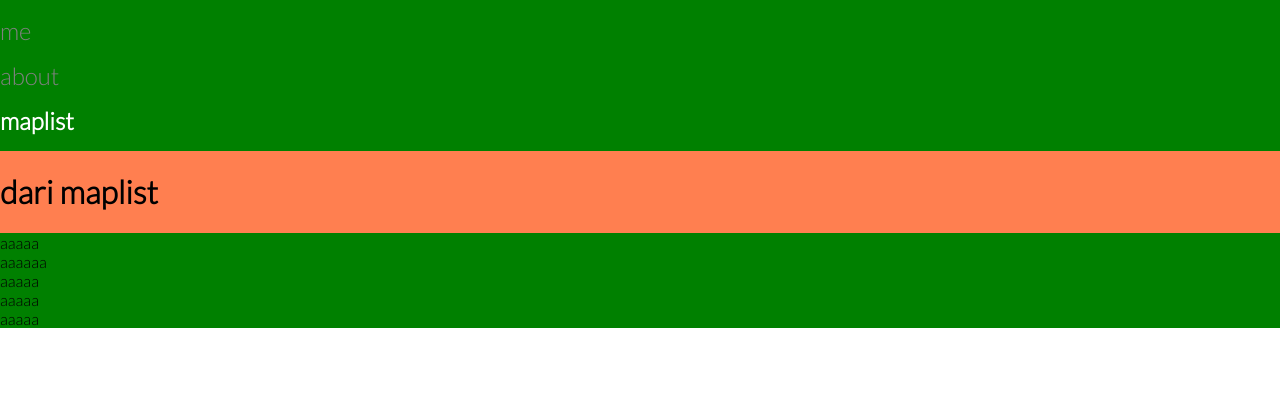
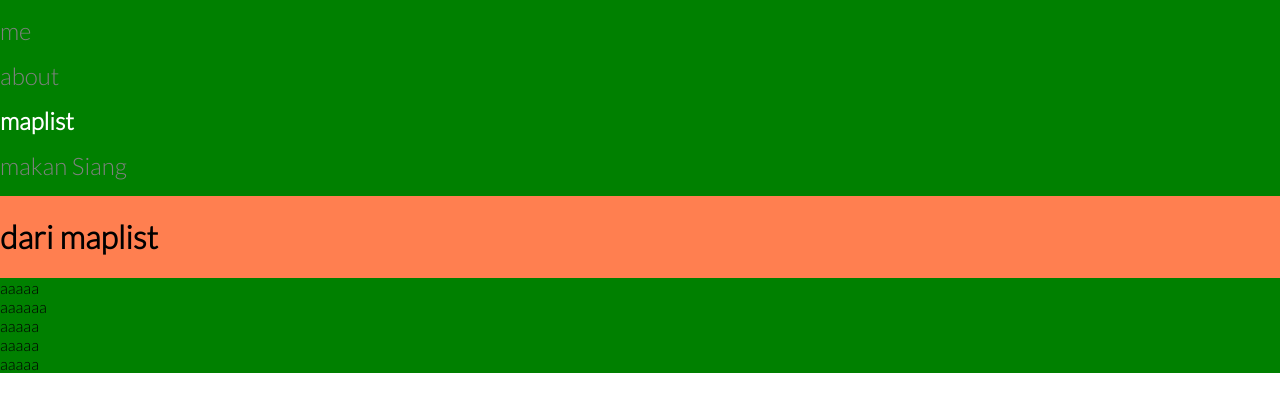
Before and after one commit to dedotikea/me, a React (Create React App) app: page /maplist in a window 1280 px wide. Shown: the top 412 px of the page. Built offline with nearby package versions, Linux system fonts and the light colour scheme.

Commit message:
nambahin hover bold sama route makan siang

```diff
--- a/src/App.css
+++ b/src/App.css
@@ -43,9 +43,10 @@
   color: white;
   position: fixed;
   bottom: 0;
+  right: 0;
 }
 
-.Footer a{
+.Footer a {
   text-decoration: none;
   color: white
 }
@@ -64,8 +65,10 @@
   z-index: 3;
   position: fixed;
   left: 0;
-  font-family: Lato-Light;
-  color: white;
+}
+
+.textNav:hover {
+  font-weight: 900;
 }
 
 .SocialLinks {
@@ -85,3 +88,18 @@
   width: 70%;
   height: 70%;
 }
+
+.SocialLinks img:hover {
+  filter: invert();
+  width: 73.5%;
+  height: 73.5%;
+}
+
+.SocialLinks input:hover {
+  width: 73.5%;
+  height: 73.5%;
+}
+
+.textFooter:hover {
+  font-weight: 900;
+}
--- a/src/Routing.js
+++ b/src/Routing.js
@@ -3,6 +3,7 @@ import Home from './routes/Home';
 import About from './routes/About';
 import MapList from './routes/MapList';
 import ErrorPage from './routes/ErrorPage';
+import MakanSiang from './routes/MakanSiang';
 
 const Routing = () => {
     return (
@@ -11,6 +12,7 @@ const Routing = () => {
                 <Route path='/me' element={<Home></Home>}></Route>
                 <Route path='/about' element={<About></About>}></Route>
                 <Route path='/maplist' element={<MapList></MapList>}></Route>
+                <Route path='/makansiang' element={<MakanSiang></MakanSiang>}></Route>
                 <Route path='/*' element={<ErrorPage></ErrorPage>} errorElement={<ErrorPage></ErrorPage>}></Route>
             </Routes>
         </BrowserRouter>
--- a/src/component/BackgroundChanges.js
+++ b/src/component/BackgroundChanges.js
@@ -27,7 +27,7 @@ const BackgroundChanges = () => {
             setBg((bg) => {
                 return bg === 15 ? 0 : bg + 1;
             })
-        }, 180)
+        }, 150)
         return () => clearInterval(interval)
     }, [])
     return (
--- a/src/component/Footer.js
+++ b/src/component/Footer.js
@@ -2,7 +2,7 @@ const Footer = () => {
     const blank = "_blank";
     return (
         <>
-            art by: <a href="https://www.pixiv.net/en/users/1554775" target={blank}>米山舞</a>
+            art by: <a className="textFooter" href="https://www.pixiv.net/en/users/1554775" target={blank}>米山舞</a>
         </>
     )
 }
--- a/src/component/Navbar.js
+++ b/src/component/Navbar.js
@@ -3,7 +3,7 @@ import { NavLink } from "react-router-dom";
 const Navbar = () => {
     return (
         <>
-            <NavLink style={({ isActive }) => {
+            <NavLink className="textNav" style={({ isActive }) => {
                 return {
                     textDecoration: "none",
                     fontSize: "1.5em",
@@ -11,12 +11,13 @@ const Navbar = () => {
                     margin: "1rem 0",
                     color: isActive ? "white" : "grey",
                     fontWeight: isActive ? "bold" : "",
+
                 }
             }}
                 to={`/me`}>
                 me
             </NavLink>
-            <NavLink style={({ isActive }) => {
+            <NavLink className="textNav" style={({ isActive }) => {
                 return {
                     textDecoration: "none",
                     fontSize: "1.5em",
@@ -29,7 +30,7 @@ const Navbar = () => {
                 to={`/about`}>
                 about
             </NavLink>
-            <NavLink style={({ isActive }) => {
+            <NavLink className="textNav" style={({ isActive }) => {
                 return {
                     textDecoration: "none",
                     fontSize: "1.5em",
@@ -42,6 +43,19 @@ const Navbar = () => {
                 to={`/maplist`}>
                 maplist
             </NavLink>
+            <NavLink className="textNav" style={({ isActive }) => {
+                return {
+                    textDecoration: "none",
+                    fontSize: "1.5em",
+                    display: "block",
+                    margin: "1rem 0",
+                    color: isActive ? "white" : "grey",
+                    fontWeight: isActive ? "bold" : "",
+                }
+            }}
+                to={`/makansiang`}>
+                makan Siang
+            </NavLink>
         </>
 
     )
--- /dev/null
+++ b/src/routes/MakanSiang.js
@@ -0,0 +1,12 @@
+import Navbar from "../component/Navbar";
+
+export default function MakanSiang() {
+    return (
+        <div style={{ background: "green" }}>
+            <Navbar></Navbar>
+            <div style={{ background: "coral" }}>
+                <h1>dari MakanSiang</h1>
+            </div>
+        </div>
+    )
+}
```
Also changed, not shown: src/assets/images/bgnav/bg.jpg (added).
